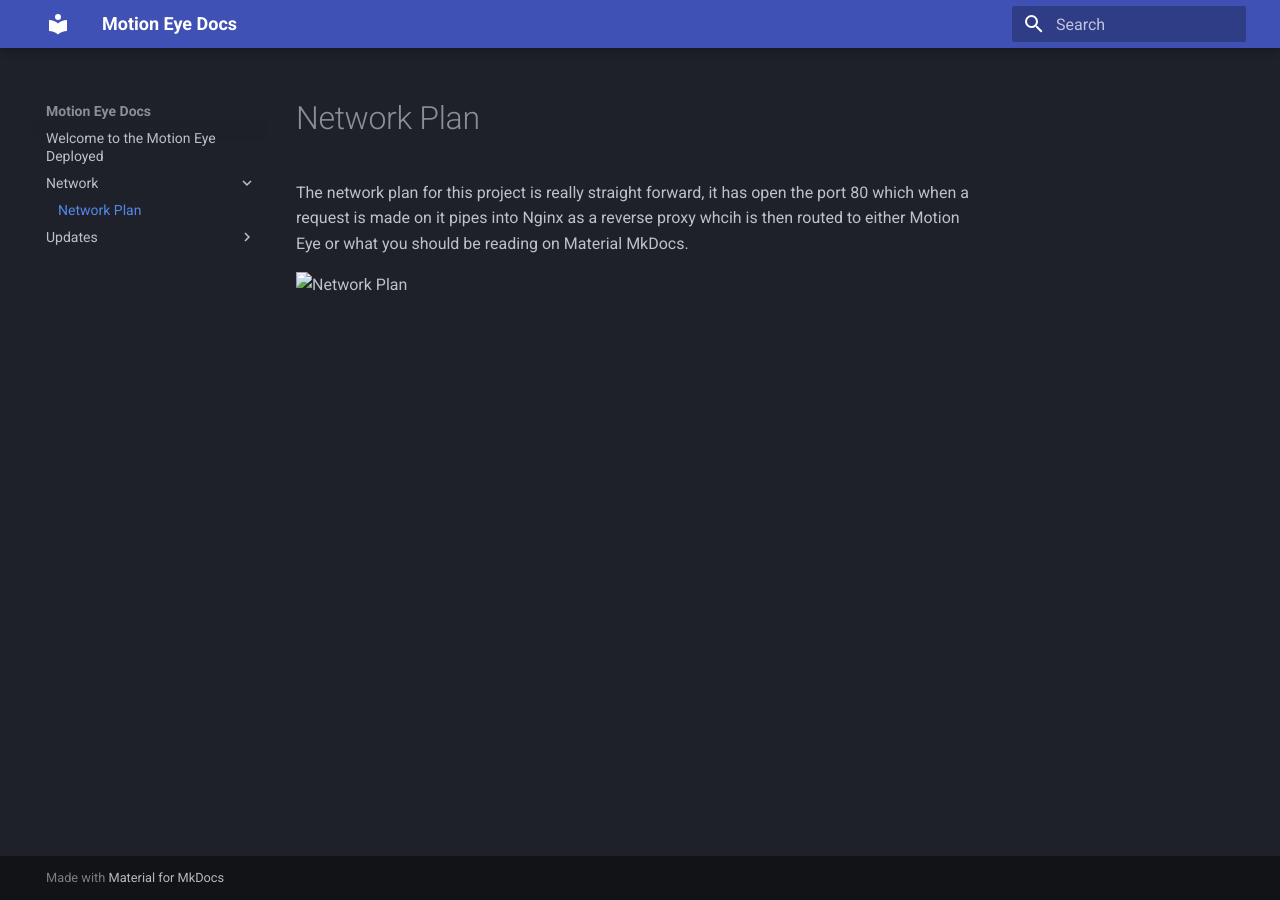
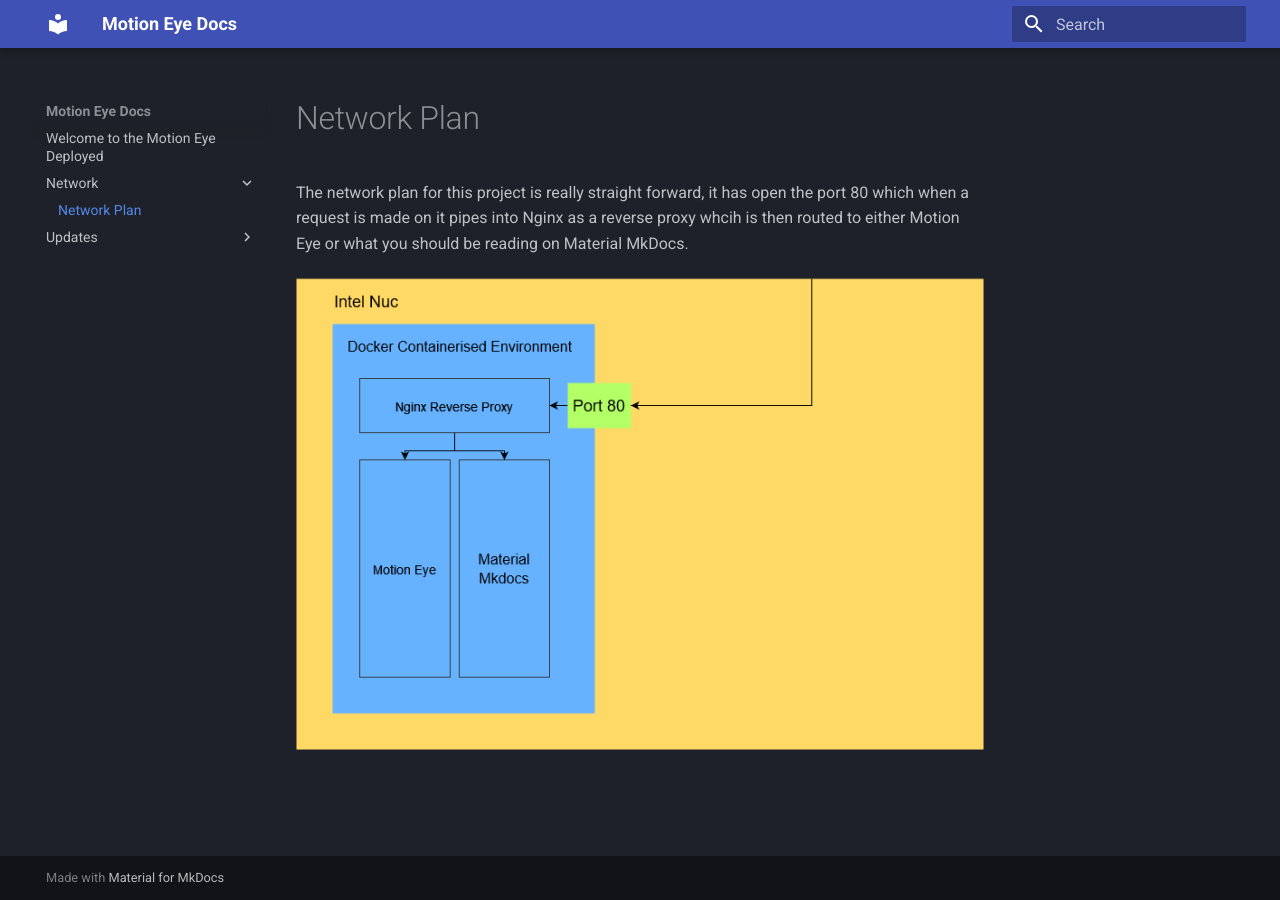
Before and after one commit to Cybericecream/motion_eye_deployed, an MkDocs documentation site: the page built from docs/docs/network/index.md, in a window 1280 px wide. Built offline with MkDocs 1.6.1 and Material for MkDocs 9.7.7, drawn with Linux system fonts in a browser that asks for light colours.

Commit message:
Updated the image rendering

```diff
--- a/docs/docs/network/index.md
+++ b/docs/docs/network/index.md
@@ -2,4 +2,4 @@
 
 The network plan for this project is really straight forward, it has open the port 80 which when a request is made on it pipes into Nginx as a reverse proxy whcih is then routed to either Motion Eye or what you should be reading on Material MkDocs.
 
-![Network Plan](docs/docs/public/images/Nuc Network Design.png)
+![Network Plan](../public/images/Nuc Network Design.png)
```
